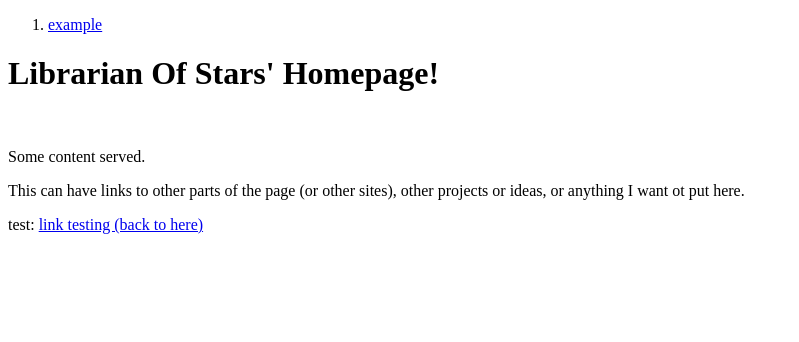
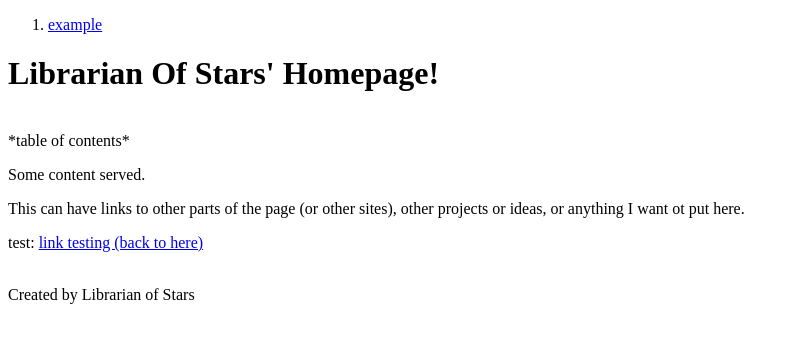
Before and after one commit to librarianofstars-ca-org/website, a Next.js app: page / in a window 1280 px wide. Shown: the top 342 px of the page, without its empty margins (0-799 px from the left). Built offline with nearby package versions, Linux system fonts and the light colour scheme.

Commit message:
feat: footer, sidebar and main body

```diff
--- a/app/page.tsx
+++ b/app/page.tsx
@@ -1,9 +1,14 @@
+import Footer from "@/components/page_structure/footer";
 import Header from "@/components/page_structure/header";
+import Sidebar from "@/components/page_structure/sidebar";
+import Main from "@/components/page_structure/sidebar";
 
 export default function RootPage() {
   return (
     <>
       <Header />
+      <Sidebar>*table of contents*</Sidebar>
+      <Main>
         <p>Some content served.</p>
         <p>
           This can have links to other parts of the page (or other sites), other
@@ -12,6 +17,8 @@ export default function RootPage() {
         <p>
           test: <a href="./index.html">link testing (back to here)</a>
         </p>
+      </Main>
+      <Footer>Created by Librarian of Stars</Footer>
     </>
   );
 }
--- /dev/null
+++ b/components/page_structure/footer.tsx
@@ -0,0 +1,8 @@
+export default function Footer({ children }) {
+  return (
+    <div className="footer">
+      <br className="page-seperator footer" />
+      {children}
+    </div>
+  );
+}
--- /dev/null
+++ b/components/page_structure/main.tsx
@@ -0,0 +1,3 @@
+export default function Main({ children }) {
+  return <div className="mainbody">{children}</div>;
+}
--- /dev/null
+++ b/components/page_structure/sidebar.tsx
@@ -0,0 +1,3 @@
+export default function Sidebar({ children }) {
+  return <div className="sidebar">{children}</div>;
+}
```
Lines whose indentation alone changed are shown as unchanged.
